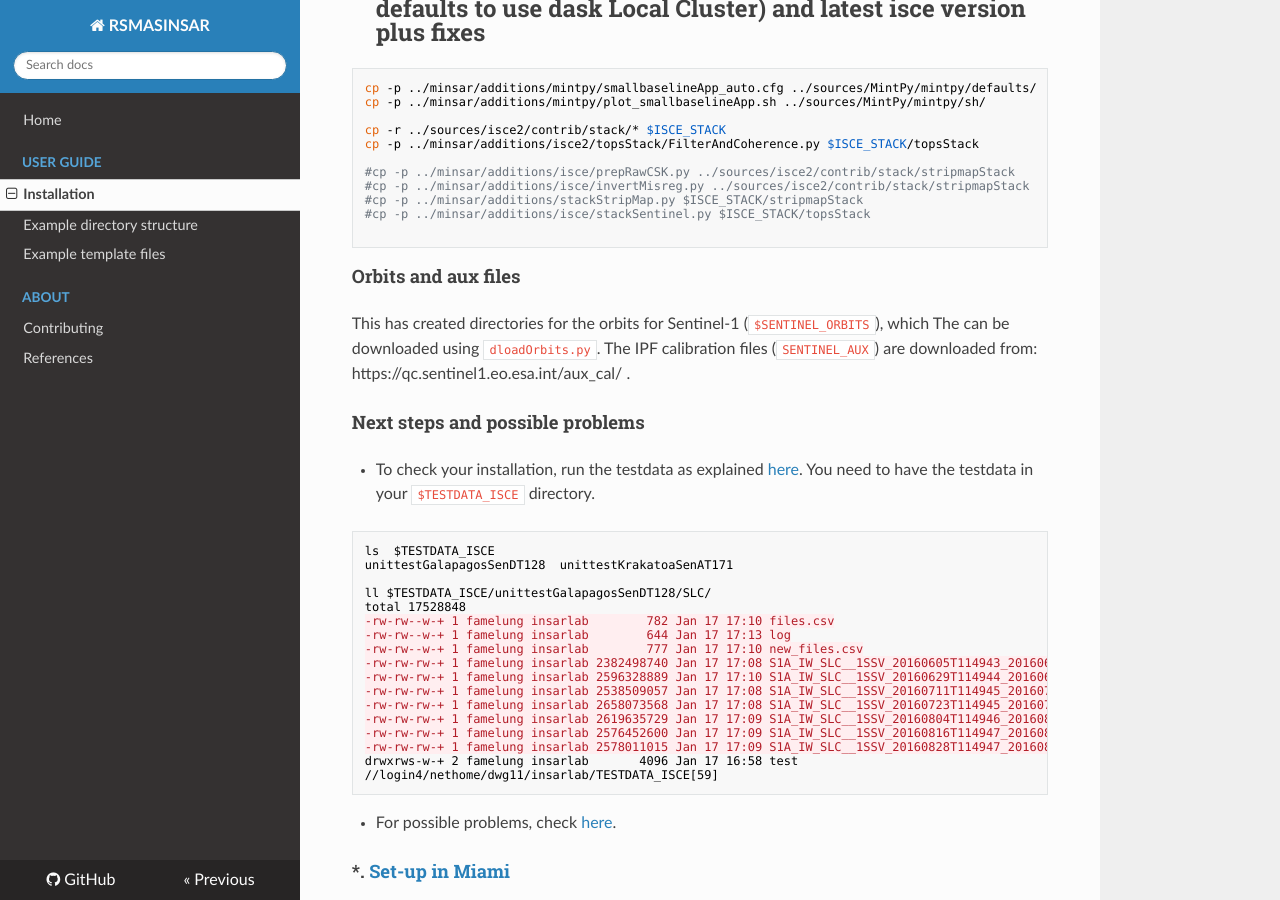
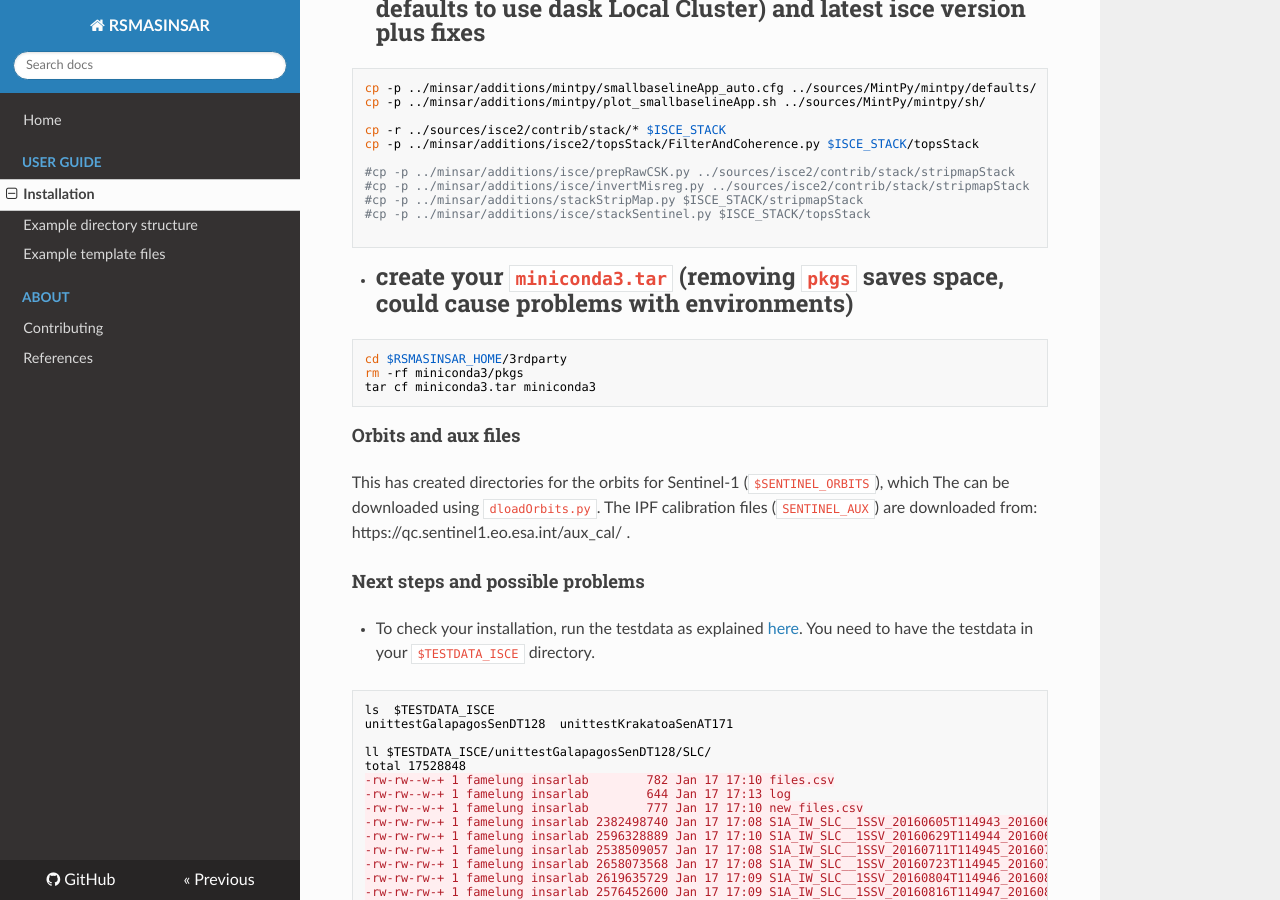
Before and after one commit to geodesymiami/rsmas_insar, an MkDocs documentation site: the page built from docs/installation.md, in a window 1280 px wide and 900 px high, scrolled down 1388 px. Built offline with MkDocs 1.6.1, drawn with Linux system fonts in a browser that asks for light colours; nearby versions of some CDN libraries.

Commit message:
Update installation.md

````diff
--- a/docs/installation.md
+++ b/docs/installation.md
@@ -78,6 +78,13 @@ cp -p ../minsar/additions/isce2/topsStack/FilterAndCoherence.py $ISCE_STACK/tops
 #cp -p ../minsar/additions/isce/stackSentinel.py $ISCE_STACK/topsStack
 
 ```
+* #create your `miniconda3.tar`  (removing `pkgs` saves space, could cause problems with environments)
+```
+cd $RSMASINSAR_HOME/3rdparty
+rm -rf miniconda3/pkgs
+tar cf miniconda3.tar miniconda3
+```
+
 
 ### Orbits and aux files
 This has created directories for the orbits for Sentinel-1 (`$SENTINEL_ORBITS`), which The can be downloaded using `dloadOrbits.py`. The IPF calibration files (`SENTINEL_AUX`) are downloaded from: https://qc.sentinel1.eo.esa.int/aux_cal/ .
````
